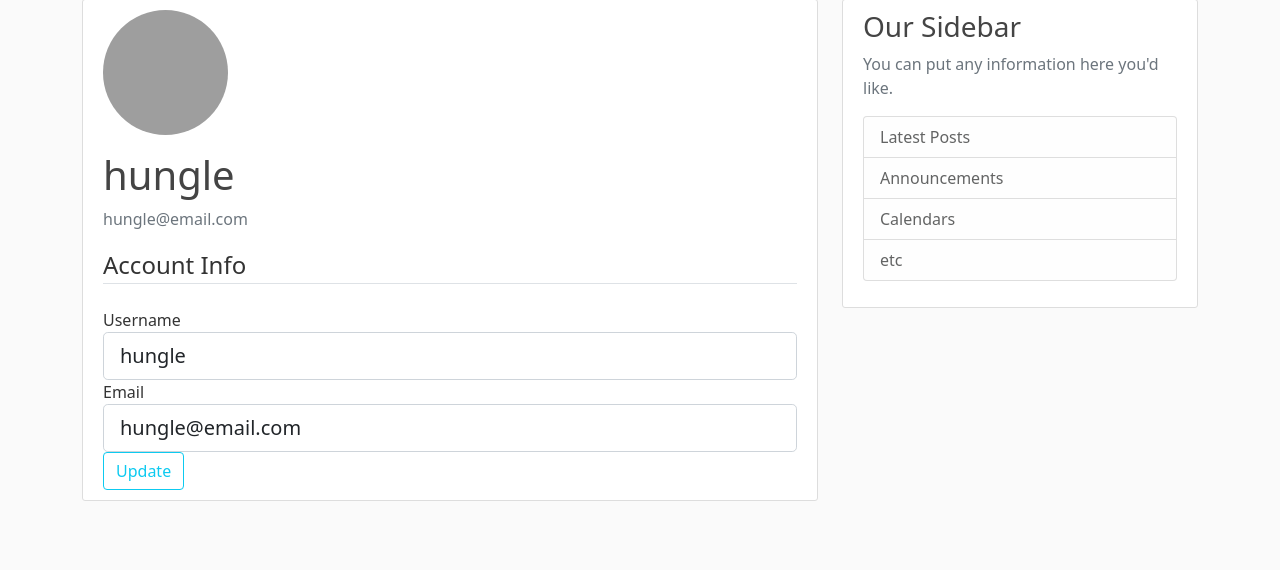
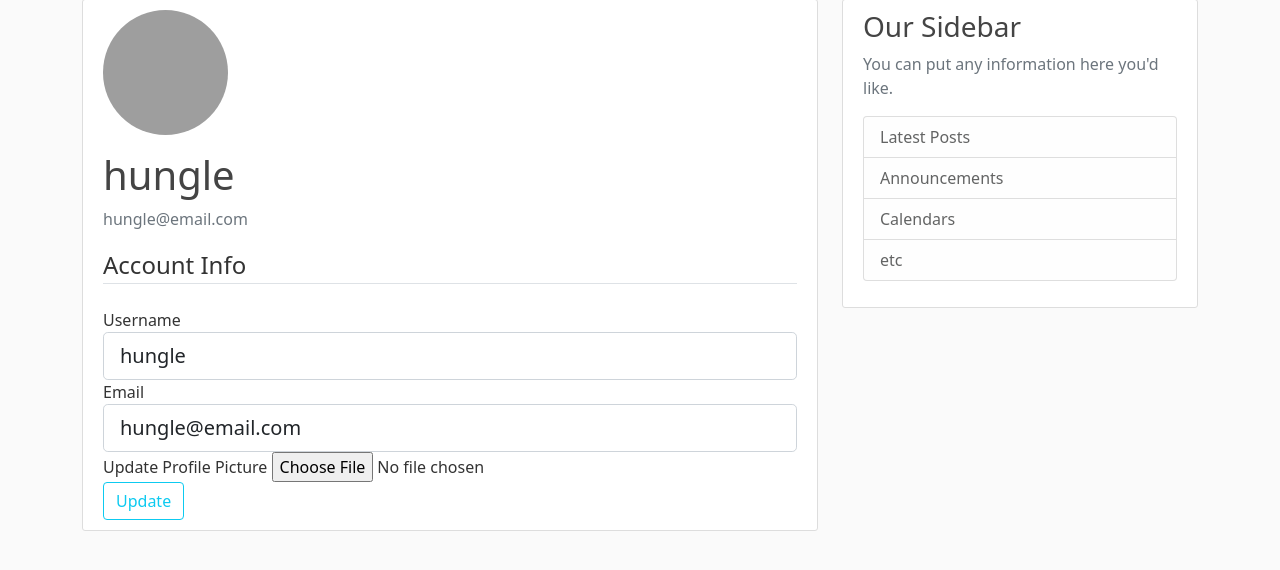
Before and after one commit to Killer1504/Flask-Tutorial, a Flask app: page /account in a window 1280 px wide. Shown: the part 81-651 px from the top of the page. Run offline with Flask 2, Linux system fonts and the light colour scheme; a user stored in the database is signed in; some libraries are stand-ins or nearby versions; grey boxes are pictures that could not be loaded.

Commit message:
add change profile picture

```diff
--- a/flaskr/forms.py
+++ b/flaskr/forms.py
@@ -1,4 +1,5 @@
 from flask_wtf import FlaskForm
+from flask_wtf.file import FileField, FileAllowed
 from flask_login import current_user
 from wtforms import StringField, PasswordField, SubmitField, BooleanField
 from wtforms.validators import DataRequired, Length, Email, EqualTo, ValidationError
@@ -42,6 +43,7 @@ class LoginForm(FlaskForm):
 class UpdateAccountForm(FlaskForm):
     username = StringField('Username', validators=[
                            DataRequired(), Length(min=2, max=20)])
+    picture = FileField('Update Profile Picture', validators=[FileAllowed(['jpg', 'png'])])
     email = StringField('Email', validators=[DataRequired(), Email()])
     submit = SubmitField('Update')
 
--- a/flaskr/routes.py
+++ b/flaskr/routes.py
@@ -3,6 +3,9 @@ from flaskr import app, db, bcrypt
 from flask import render_template, redirect, url_for, flash, request
 from .forms import ResgistrationForm, LoginForm, UpdateAccountForm
 from .models import User, Post
+import secrets
+import os
+from PIL import Image
 
 from flask_login import login_user, current_user, logout_user, login_required
 
@@ -77,11 +80,29 @@ def logout():
     return redirect(url_for('home'))
 
 
+def save_picture(form_picture):
+    random_hex = secrets.token_hex(8)
+    _, f_ext = os.path.splitext(form_picture.filename)
+    picture_fn = random_hex + f_ext
+    picture_path = os.path.join(app.root_path, 'static/profile_pics', picture_fn)
+    # resize image
+    output_size = (125, 125)
+    i = Image.open(form_picture)
+    i.thumbnail(output_size)
+    i.save(picture_path)
+
+    return picture_fn
+
+
 @app.route("/account", methods=['GET', 'POST'])
 @login_required
 def account():
     _form = UpdateAccountForm()
     if _form.validate_on_submit():
+        if _form.picture.data:
+            picture_file = save_picture(_form.picture.data)
+            current_user.image_file = picture_file
+            pass
         current_user.username = _form.username.data
         current_user.email = _form.email.data
         db.session.commit()
--- a/flaskr/templates/account.html
+++ b/flaskr/templates/account.html
@@ -9,7 +9,7 @@
         <p class="text-secondary">{{ current_user.email }}</p>
       </div>
     </div>
-        <form method="POST" action="">
+        <form method="POST" action="" enctype="multipart/form-data">
             {{ form.hidden_tag() }}
             <fieldset class="form-group">
                 <legend class="border-bottom mb-4">Account Info</legend>
@@ -42,9 +42,15 @@
                         {{ form.email(class="form-control  form-control-lg") }}
                     {% endif %}
                 </div>
-
-
-
+                <div class="form-group">
+                    {{ form.picture.label() }}
+                    {{ form.picture(class="form-control-file") }}
+                    {% if form.picture.errors %}
+                        {% for error in form.picture.errors %}
+                            <span class="text-danger">{{ error }}</span></br>
+                        {% endfor %}
+                    {% endif %}
+                </div>
 
             </fieldset>
             <div class="form-group">
```
Also changed, not shown: flaskr/site.db, 1 other file.
